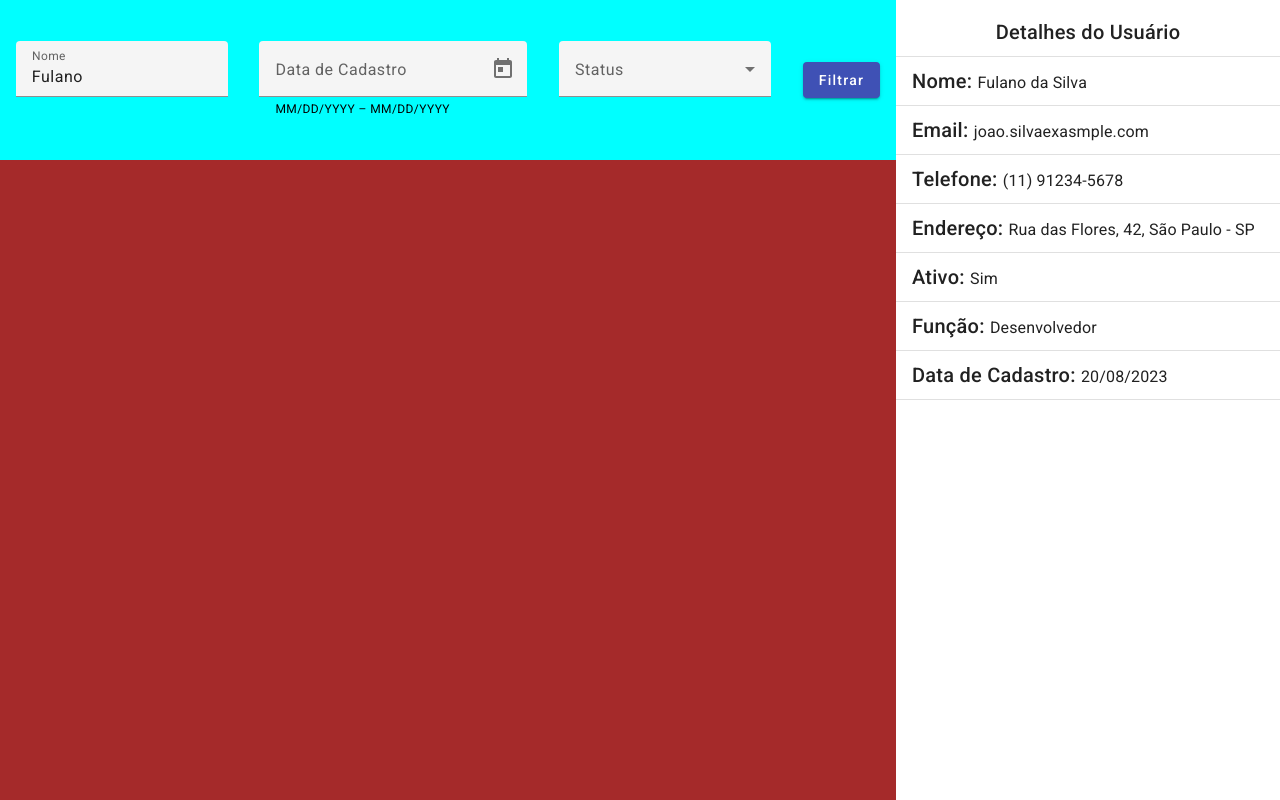
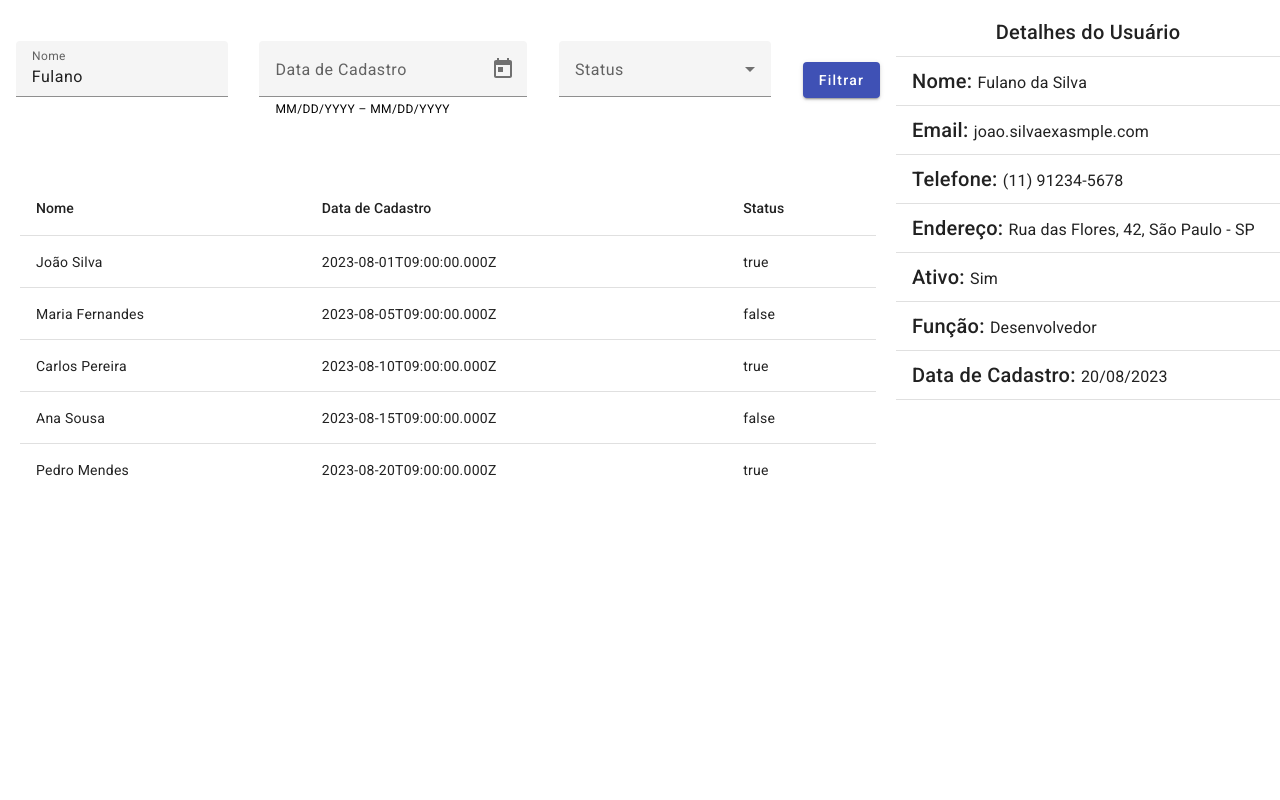
Before and after one commit to LeonardoVechieti/EstudoAngular, an Angular app in the folder listaUsuarios/: page / in a window 1280 px wide. Built offline with nearby package versions, Linux system fonts and the light colour scheme.

Commit message:
update: componente de lista de usuarios

```diff
--- a/listaUsuarios/src/app/app.component.html
+++ b/listaUsuarios/src/app/app.component.html
@@ -4,7 +4,7 @@
       <app-filter></app-filter>
     </div>
     <div class="main-left-div">
-      <!--  -->
+      <app-users-list></app-users-list>
     </div>
   </div>
   <div class="right-div">
--- a/listaUsuarios/src/app/app.component.scss
+++ b/listaUsuarios/src/app/app.component.scss
@@ -14,13 +14,11 @@
 .top-div {
     flex-grow: 1;
     /* Preenche todo o espaço disponível */
-    background-color: aqua;
 }
 
 .main-left-div {
     height: 80%;
     /* Ocupa 80% da altura do seu contêiner pai */
-    background-color: brown;
 }
 
 .right-div {
--- a/listaUsuarios/src/app/components/components.module.ts
+++ b/listaUsuarios/src/app/components/components.module.ts
@@ -4,11 +4,13 @@
 import { FilterComponent } from './filter/filter.component';
 import { FormsModule } from "@angular/forms";
 import { CommonModule } from "@angular/common";
+import { UsersListComponent } from './users-list/users-list.component';
 
 @NgModule({
     declarations: [
         UserDetailsComponent,
         FilterComponent,
+        UsersListComponent,
     ],
     imports: [
         AngularMaterialModule,
@@ -17,7 +19,8 @@
     ],
     exports : [
         UserDetailsComponent,
-        FilterComponent
+        FilterComponent,
+        UsersListComponent,
     ],
 })
 export class ComponentsModule { }
--- /dev/null
+++ b/listaUsuarios/src/app/components/users-list/users-list.component.html
@@ -0,0 +1,25 @@
+<div class="users-list">
+    <table mat-table [dataSource]="usersList">
+
+        <!-- Coluna Nome -->
+        <ng-container matColumnDef="name">
+            <th mat-header-cell *matHeaderCellDef> Nome </th>
+            <td mat-cell *matCellDef="let element" class="users-list__item" (click)="onUserSelected(element)"> {{ element.nome }} </td>
+        </ng-container>
+
+        <!-- Coluna Data de Cadastro -->
+        <ng-container matColumnDef="date">
+            <th mat-header-cell *matHeaderCellDef> Data de Cadastro </th>
+            <td mat-cell *matCellDef="let element" class="users-list__item" (click)="onUserSelected(element)"> {{ element.dataCadastro }} </td>
+        </ng-container>
+
+        <!-- Coluna Status -->
+        <ng-container matColumnDef="status">
+            <th mat-header-cell *matHeaderCellDef> Status </th>
+            <td mat-cell *matCellDef="let element" class="users-list__item" (click)="onUserSelected(element)"> {{ element.ativo }} </td>
+        </ng-container>
+
+        <tr mat-header-row *matHeaderRowDef="displayedColumns"></tr>
+        <tr mat-row *matRowDef="let row; columns: displayedColumns;"></tr>
+    </table>
+</div>
--- /dev/null
+++ b/listaUsuarios/src/app/components/users-list/users-list.component.scss
@@ -0,0 +1,9 @@
+.users-list {
+    width: 100%;
+    height: 100%;
+    padding: 20px;
+
+    &__item {
+        cursor: pointer;
+    }
+}
--- /dev/null
+++ b/listaUsuarios/src/app/components/users-list/users-list.component.ts
@@ -0,0 +1,17 @@
+import { Component } from '@angular/core';
+import { UsersList } from '../../data/users-list';
+import { IUser } from '../../interfaces/user/user.interface';
+
+@Component({
+  selector: 'app-users-list',
+  templateUrl: './users-list.component.html',
+  styleUrl: './users-list.component.scss'
+})
+export class UsersListComponent {
+  displayedColumns: string[] = [ 'name', 'date', 'status' ];
+  usersList: IUser[] = UsersList;
+
+  onUserSelected(user: IUser) {
+    console.log('user', user);
+  }
+}
```
Also changed, not shown: listaUsuarios/src/app/angular-material/angular-material.module.ts (+5 -2 lines), 1 other file (tests, documents, lock files or other folders).
